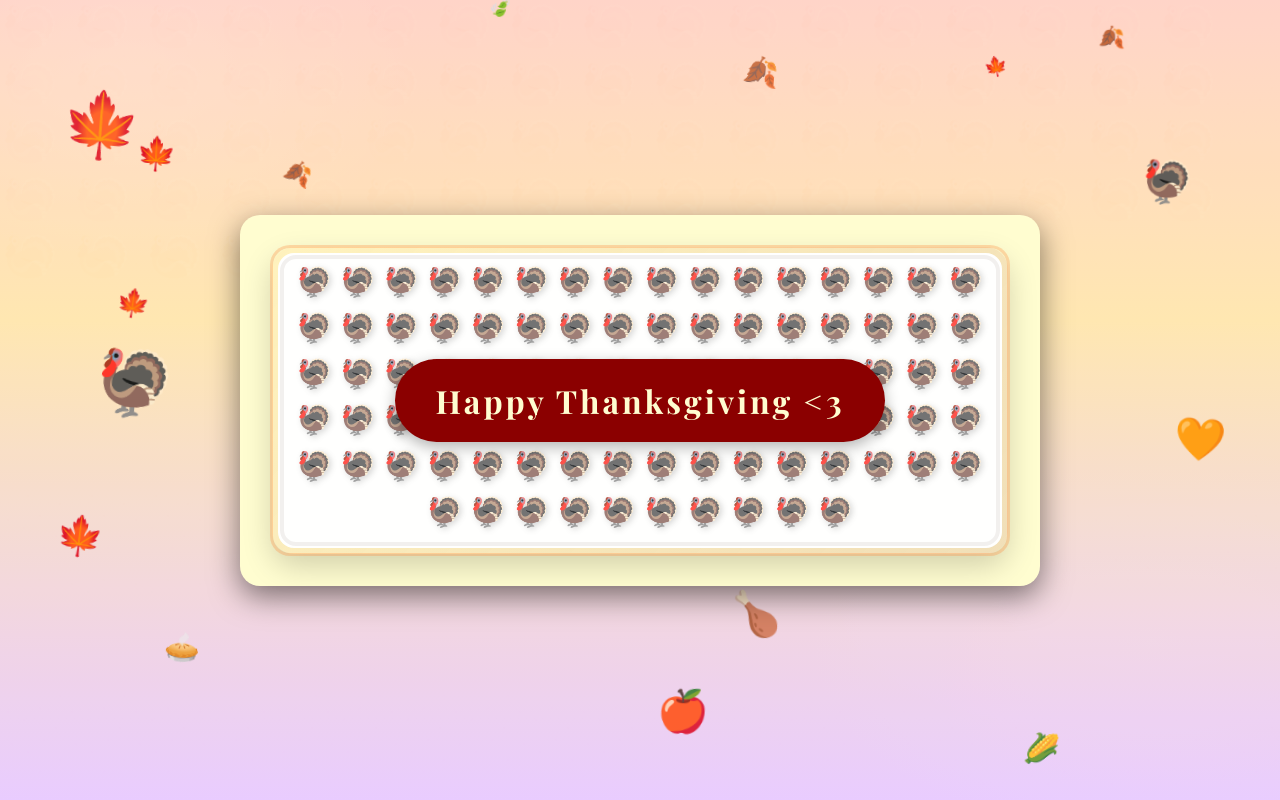
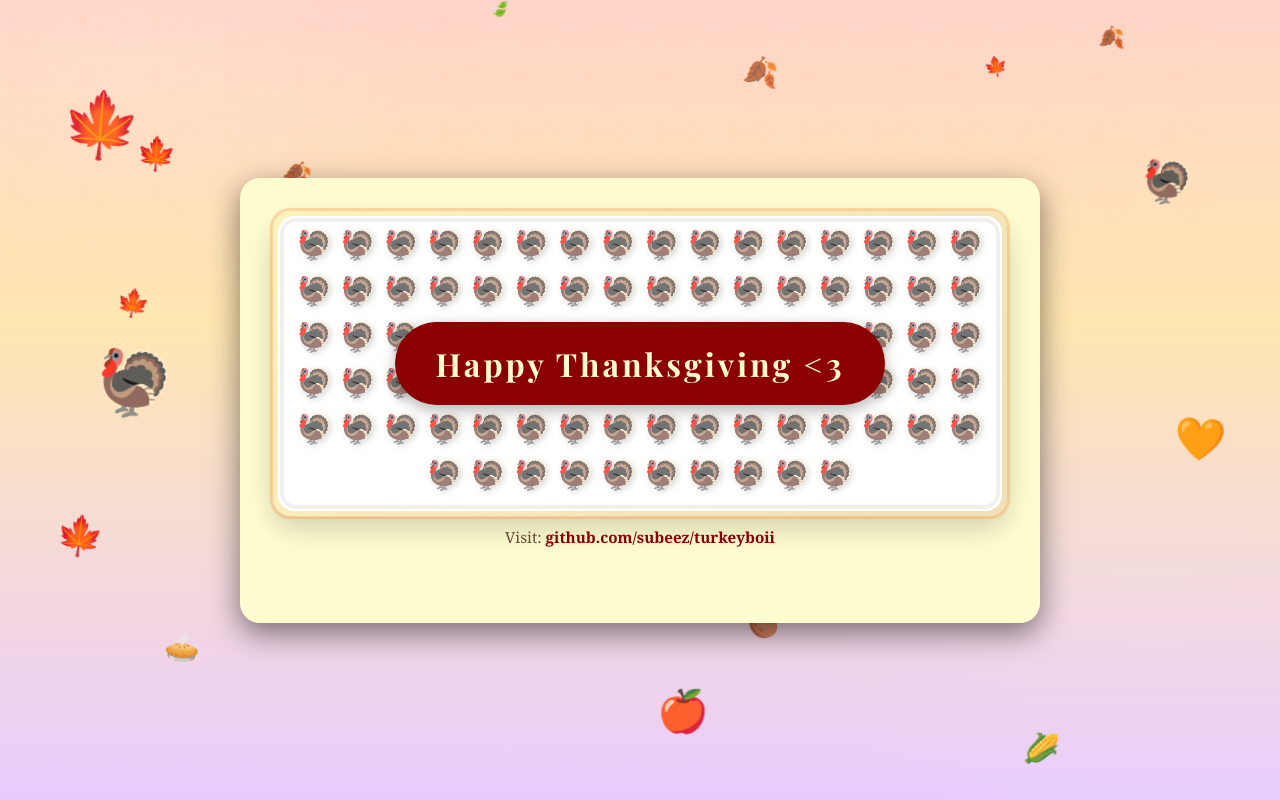
Before and after one commit to subeez/turkeyboii, a plain HTML site: page index.html in a window 1280 px wide. Drawn offline with nearby package versions, Linux system fonts and the light colour scheme.

Commit message:
Move repo link into letter content (no footer on opening screen)

```diff
--- a/index.html
+++ b/index.html
@@ -34,6 +34,9 @@
 
             </section>
         </div>
+            <div class="repo-link">Visit: <a href="https://github.com/subeez/turkeyboii" target="_blank" rel="noopener">github.com/subeez/turkeyboii</a></div>
+
+        </div>
     </div>
 
     <script src="script.js"></script>
```
